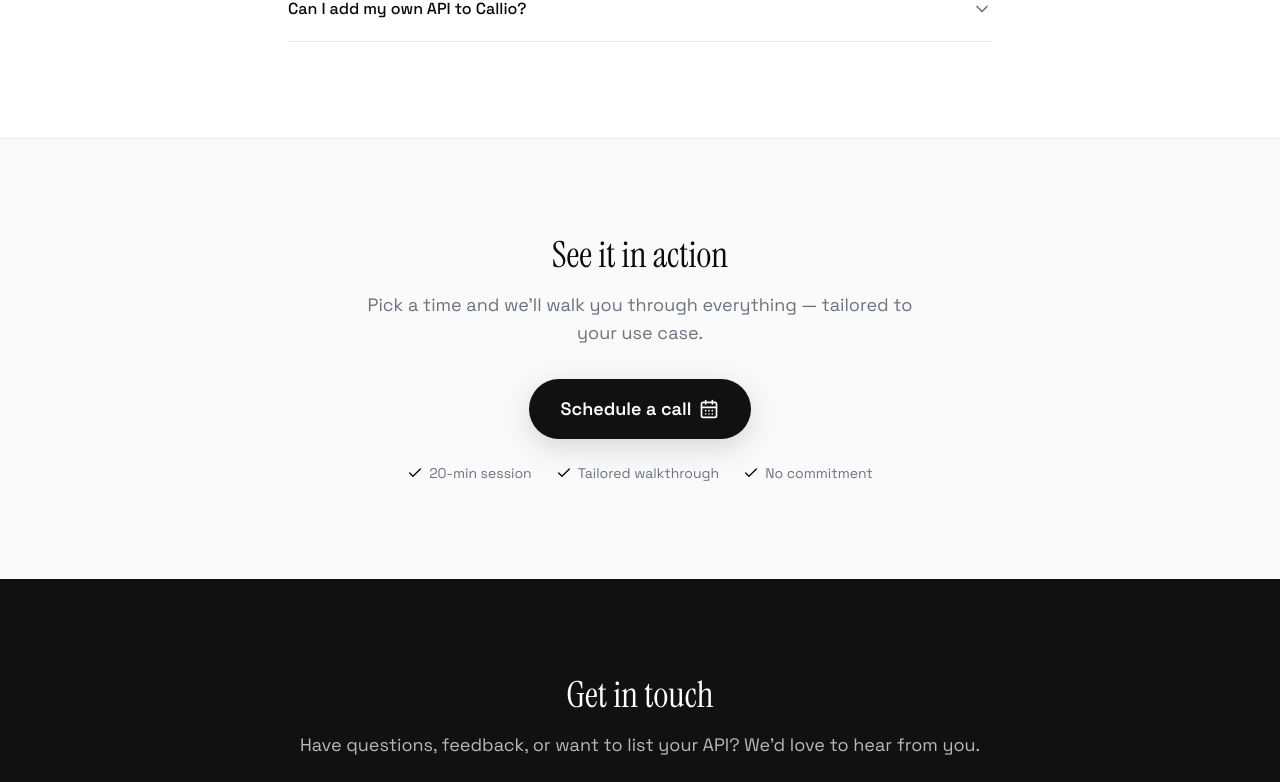
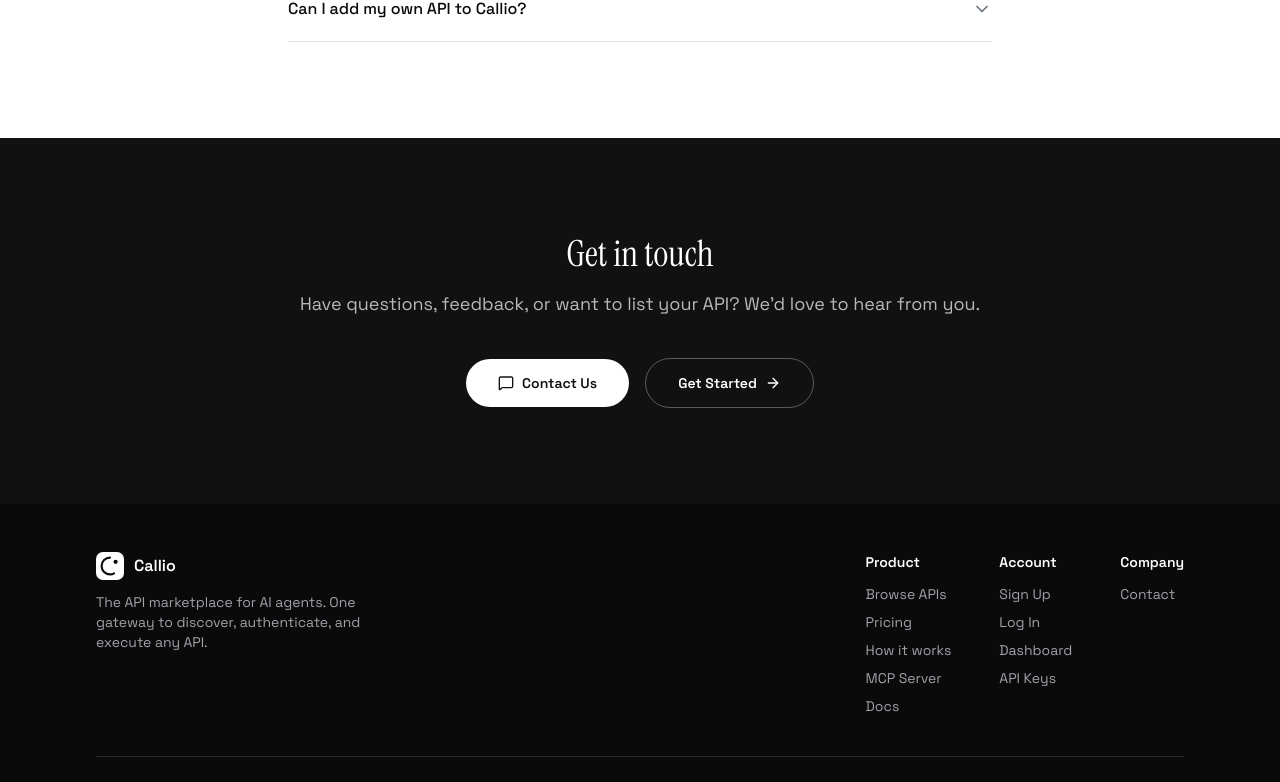
Before and after one commit to hmadhsan/callio, a Next.js app: page / in a window 1280 px wide. Shown: the part 5639-6421 px from the top of the page. Built offline with nearby package versions, Linux system fonts and the light colour scheme; no server answers.

Commit message:
chore: remove demo booking section from landing page

```diff
--- a/src/app/page.tsx
+++ b/src/app/page.tsx
@@ -439,28 +439,7 @@ export default function Home() {
         </div>
       </section>
 
-      {/* ── Book a demo ── */}
-      <section id="demo" className="py-20 sm:py-24 border-t border-[var(--line)]">
-        <div className="max-w-3xl mx-auto px-5 sm:px-8 text-center">
-          <h2 className="text-3xl sm:text-4xl font-display">See it in action</h2>
-          <p className="mt-4 text-[var(--muted)] text-lg max-w-xl mx-auto">
-            Pick a time and we&apos;ll walk you through everything — tailored to your use case.
-          </p>
-          <a
-            href="https://cal.com/hammad-hassan-py6mdj/callio-demo?overlayCalendar=true"
-            target="_blank"
-            rel="noopener noreferrer"
-            className="mt-8 inline-flex items-center gap-2 px-8 py-4 rounded-full bg-[var(--accent)] text-white text-lg font-semibold hover:bg-[var(--accent-strong)] transition shadow-[0_8px_30px_rgba(0,0,0,0.15)]"
-          >
-            Schedule a call <CalendarDays className="w-5 h-5" />
-          </a>
-          <div className="mt-6 flex flex-wrap items-center justify-center gap-x-6 gap-y-2 text-sm text-[var(--muted)]">
-            <span className="inline-flex items-center gap-1.5"><Check className="w-4 h-4 text-[var(--ink)]" /> 20-min session</span>
-            <span className="inline-flex items-center gap-1.5"><Check className="w-4 h-4 text-[var(--ink)]" /> Tailored walkthrough</span>
-            <span className="inline-flex items-center gap-1.5"><Check className="w-4 h-4 text-[var(--ink)]" /> No commitment</span>
-          </div>
-        </div>
-      </section>
+
 
       {/* ── Contact Us ── */}
       <section id="contact" className="py-20 sm:py-24 bg-[var(--accent)] text-white">
@@ -508,7 +487,6 @@ export default function Home() {
                   <Link href="/how-it-works" className="block hover:text-white transition">How it works</Link>
                   <Link href="/mcp" className="block hover:text-white transition">MCP Server</Link>
                   <Link href="/docs" className="block hover:text-white transition">Docs</Link>
-                  <a href="https://cal.com/hammad-hassan-py6mdj/callio-demo?overlayCalendar=true" target="_blank" rel="noopener noreferrer" className="block hover:text-white transition">Book a demo</a>
                 </div>
               </div>
               <div>
```
